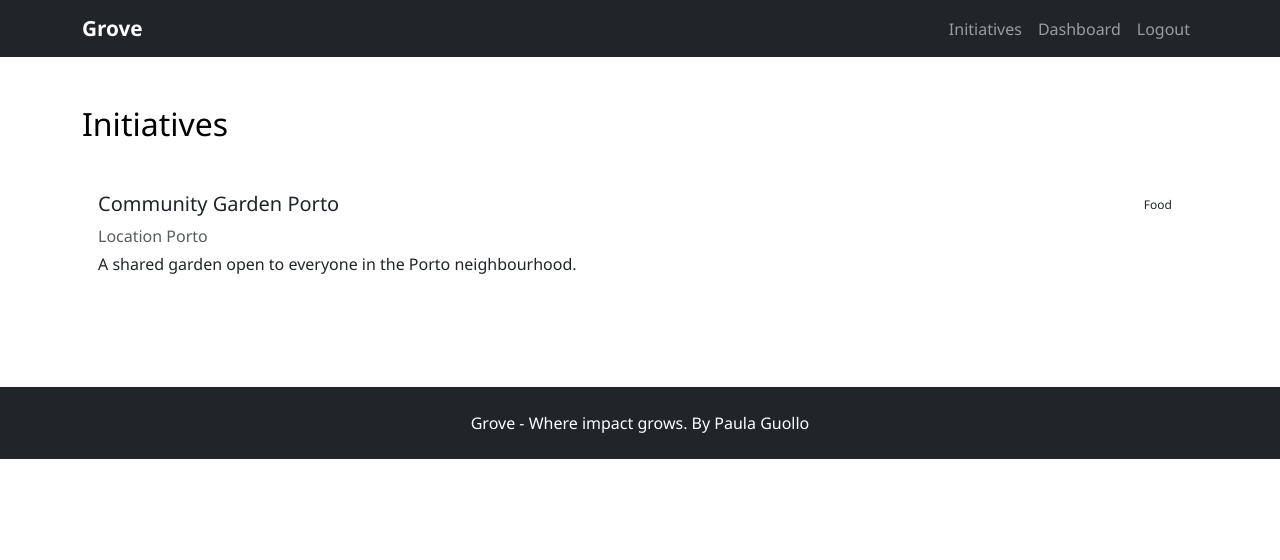
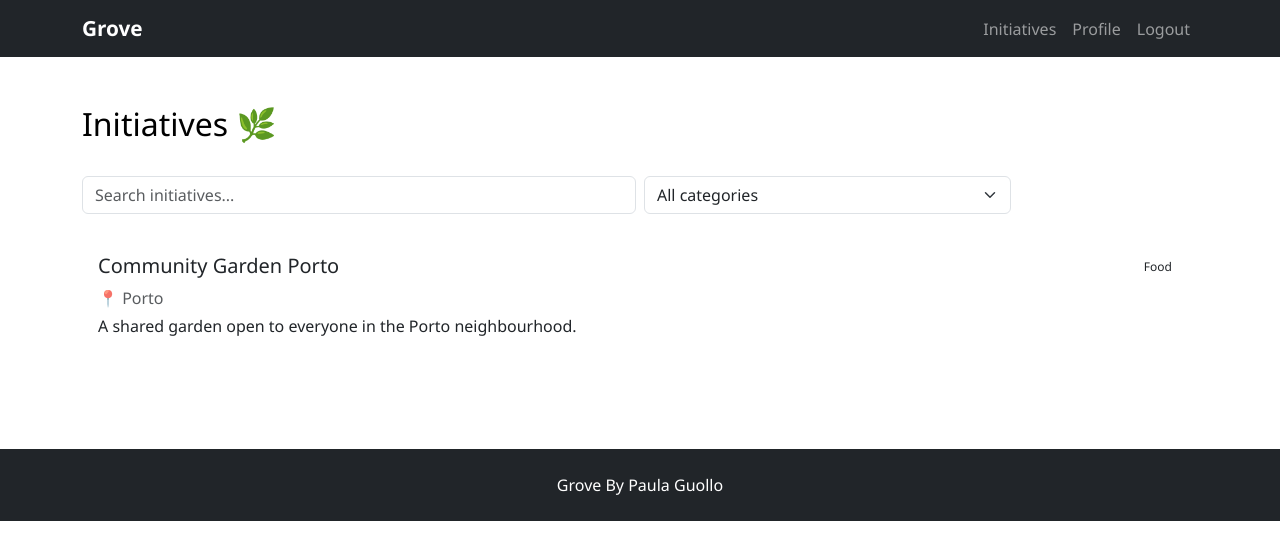
Before and after one commit to paulaguollo/PHP_Project, a PHP site: page /initiatives/index.php in a window 1280 px wide. Shown: the top 560 px of the page. Run offline with PHP 8.4, Linux system fonts and the light colour scheme; a user stored in the database is signed in; data comes from the database, SQL or seed files in the repository.

Commit message:
add filter
improving some details like name of files and add filter do profile (it was dashboard)

```diff
--- a/doLogin.php
+++ b/doLogin.php
@@ -23,7 +23,7 @@ $result = $db->fetchQuery($sql, ['email' => $email]);
 if ($result['status'] === 'success' && !empty($result['data']) && password_verify($password, $result['data'][0]->password)) {
     $_SESSION['id_user'] = $result['data'][0]->id_user;
     $_SESSION['name'] = $result['data'][0]->name;
-    header('Location: dashboard.php');
+    header('Location: profile.php');
 } else {
     header('Location: login.php?res=error');
 }
--- a/includes/auth.php
+++ b/includes/auth.php
@@ -1,6 +1,3 @@
-## VAI ESTAR PRAS PAGINAS PRIVADAS
-## TEM QUE TER SESSAO ATIVA
-
 <?php
 if (session_status() === PHP_SESSION_NONE) {
     session_start();
--- a/includes/footer.php
+++ b/includes/footer.php
@@ -1,5 +1,5 @@
 <footer class="mt-5 py-4 bg-dark text-center text-white">
-    <p class="mb-0">Grove - Where impact grows. By Paula Guollo</p>
+    <p class="mb-0">Grove By Paula Guollo</p>
 </footer>
 
 <script src="https://cdn.jsdelivr.net/npm/bootstrap@5.3.0/dist/js/bootstrap.bundle.min.js"></script>
--- a/includes/header.php
+++ b/includes/header.php
@@ -21,7 +21,7 @@ if (session_status() === PHP_SESSION_NONE) {
             <ul class="navbar-nav ms-auto">
                 <?php if (isset($_SESSION['id_user'])): ?>
                     <li class="nav-item"><a class="nav-link" href="/initiatives/index.php">Initiatives</a></li>
-                    <li class="nav-item"><a class="nav-link" href="/dashboard.php">Dashboard</a></li>
+                    <li class="nav-item"><a class="nav-link" href="/profile.php">Profile</a></li>
                     <li class="nav-item"><a class="nav-link" href="/logout.php">Logout</a></li>
                 <?php else: ?>
                     <li class="nav-item"><a class="nav-link" href="/login.php">Login</a></li>
--- a/index.php
+++ b/index.php
@@ -25,7 +25,7 @@ $initiatives = $result['status'] === 'success' ? $result['data'] : [];
             <a href="login.php" class="btn btn-outline-secondary">Login</a>
         <?php else: ?>
             <a href="initiatives/create.php" class="btn btn-primary me-2">+ New initiative</a>
-            <a href="dashboard.php" class="btn btn-outline-secondary">Dashboard</a>
+            <a href="profile.php" class="btn btn-outline-secondary">Profile</a>
         <?php endif; ?>
     </div>
 
--- a/initiatives/index.php
+++ b/initiatives/index.php
@@ -5,19 +5,36 @@ require_once '../includes/header.php';
 
 $db = new Database();
 
+$where = "WHERE 1=1";
+$params = [];
+
+if (!empty($_GET['search'])) {
+    $where .= " AND (initiatives.title LIKE :search OR initiatives.description LIKE :search)";
+    $params['search'] = '%' . $_GET['search'] . '%';
+}
+
+if (!empty($_GET['id_category'])) {
+    $where .= " AND initiatives.id_category = :id_category";
+    $params['id_category'] = $_GET['id_category'];
+}
+
 $sql = "SELECT initiatives.*, users.name AS author, categories.name AS category
         FROM initiatives
         JOIN users ON initiatives.id_user = users.id_user
         JOIN categories ON initiatives.id_category = categories.id_category
+        $where
         ORDER BY initiatives.created_at DESC";
 
-$result = $db->fetchQuery($sql, []);
+$result = $db->fetchQuery($sql, $params);
 $initiatives = $result['status'] === 'success' ? $result['data'] : [];
+
+$resultCategories = $db->fetchQuery("SELECT * FROM categories", []);
+$categories = $resultCategories['status'] === 'success' ? $resultCategories['data'] : [];
 ?>
 
 <div class="container mt-5">
     <div class="d-flex justify-content-between align-items-center mb-4">
-        <h2>Initiatives </h2>
+        <h2>Initiatives 🌿</h2>
         <?php if (isset($_SESSION['id_user'])): ?>
             <a href="create.php" class="btn btn-primary">+ New initiative</a>
         <?php endif; ?>
@@ -27,8 +44,29 @@ $initiatives = $result['status'] === 'success' ? $result['data'] : [];
         <div class="alert alert-success">Initiative created successfully!</div>
     <?php endif; ?>
 
+    <form method="GET" class="mb-4">
+        <div class="row g-2">
+            <div class="col-md-6">
+                <input type="text" name="search" class="form-control" placeholder="Search initiatives..." value="<?= htmlspecialchars($_GET['search'] ?? '') ?>">
+            </div>
+            <div class="col-md-4">
+                <select name="id_category" class="form-select">
+                    <option value="">All categories</option>
+                    <?php foreach ($categories as $category): ?>
+                        <option value="<?= $category->id_category ?>" <?= (isset($_GET['id_category']) && $_GET['id_category'] == $category->id_category) ? 'selected' : '' ?>>
+                            <?= htmlspecialchars($category->name) ?>
+                        </option>
+                    <?php endforeach; ?>
+                </select>
+            </div>
+            <div class="col-md-2">
+                <button type="submit" class="btn btn-primary w-100">Filter</button>
+            </div>
+        </div>
+    </form>
+
     <?php if (empty($initiatives)): ?>
-        <p class="text-muted">No initiatives yet. Be the first to create one!</p>
+        <p class="text-muted">No initiatives found.</p>
     <?php else: ?>
         <?php foreach ($initiatives as $initiative): ?>
             <div class="card p-3">
@@ -36,7 +74,7 @@ $initiatives = $result['status'] === 'success' ? $result['data'] : [];
                     <h5><?= htmlspecialchars($initiative->title) ?></h5>
                     <span class="badge-category"><?= htmlspecialchars($initiative->category) ?></span>
                 </div>
-                <p class="text-muted mb-1">Location <?= htmlspecialchars($initiative->location) ?></p>
+                <p class="text-muted mb-1">📍 <?= htmlspecialchars($initiative->location) ?></p>
                 <p><?= htmlspecialchars($initiative->description) ?></p>
                 <a href="detail.php?id=<?= $initiative->id_initiative ?>" class="btn btn-sm btn-primary">View</a>
             </div>
```
Also changed, not shown: profile.php (renamed from dashboard.php), 1 other file.
